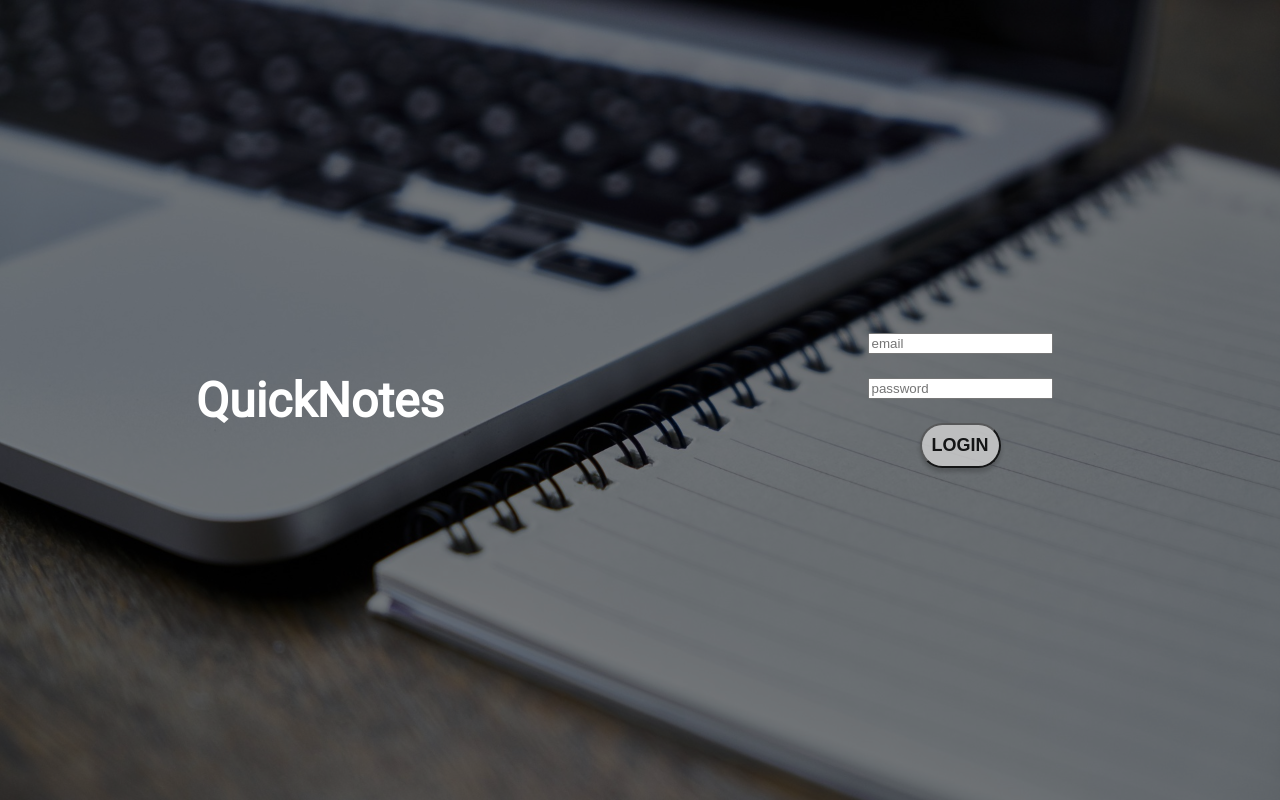
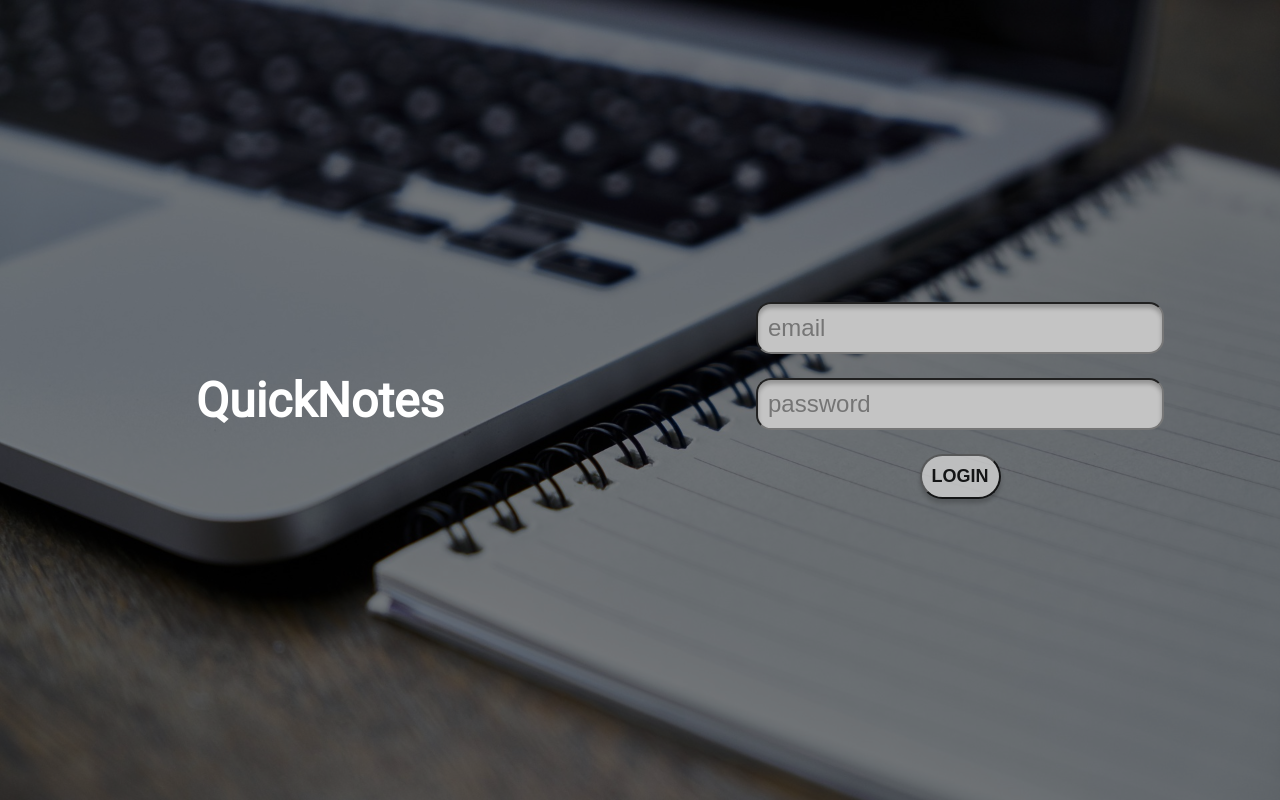
Before and after one commit to Szwendacz99/QuickNotes, a PHP site: page /public/views/login.html in a window 1280 px wide. Run offline with PHP 8.4, Linux system fonts and the light colour scheme.

Commit message:
add css for login/register form input, add min/max width for login page

```diff
--- a/source/public/css/main.css
+++ b/source/public/css/main.css
@@ -35,10 +35,12 @@ form {
     display: flex;
     justify-content: center;
     align-items: center;
+    max-width: 860px;
+    min-width: 414px;
 }
 
 
-.button-login {
+.login-button {
 
     font-size: large;
     font-weight: bold;
@@ -56,3 +58,16 @@ form {
     border-radius: 25px;
 
 }
+
+.login-input {
+    position: static;
+    font-size: x-large;
+    width: 60%;
+    height: fit-content;
+
+    padding: 10px;
+    background: #C4C4C4;
+    box-shadow: inset 0px 4px 4px rgba(0, 0, 0, 0.25);
+    border-radius: 15px;
+
+}
--- a/source/public/views/login.html
+++ b/source/public/views/login.html
@@ -2,6 +2,7 @@
 <html lang="en">
 <head>
     <link rel="stylesheet" type="text/css" href="../css/main.css">
+    <link rel="stylesheet" type="text/css" href="../css/mobile.css">
     <meta charset="UTF-8">
     <meta http-equiv="X-UA-Compatible" content="IE=edge">
     <meta name="viewport" content="width=device-width, initial-scale=1.0">
@@ -12,9 +13,9 @@
         <h1>QuickNotes</h1>
     </div>
     <form class="login-form">
-        <input type="text" placeholder="email">
-        <input type="password" placeholder="password">
-        <button class="button-login">LOGIN</button>
+        <input class="login-input" type="text" placeholder="email">
+        <input class="login-input" type="password" placeholder="password">
+        <button class="login-button">LOGIN</button>
     </form>
 
 </body>
```
